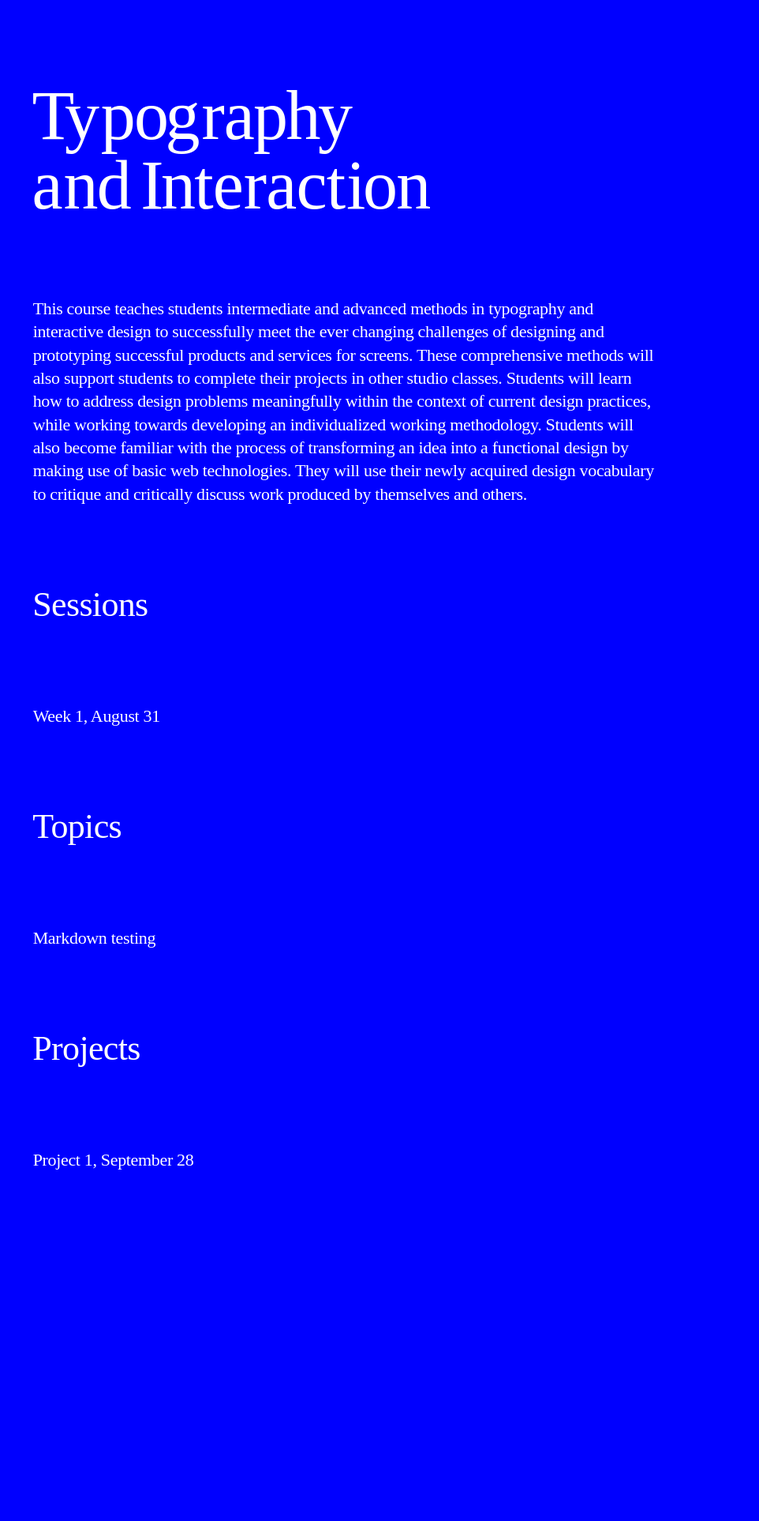
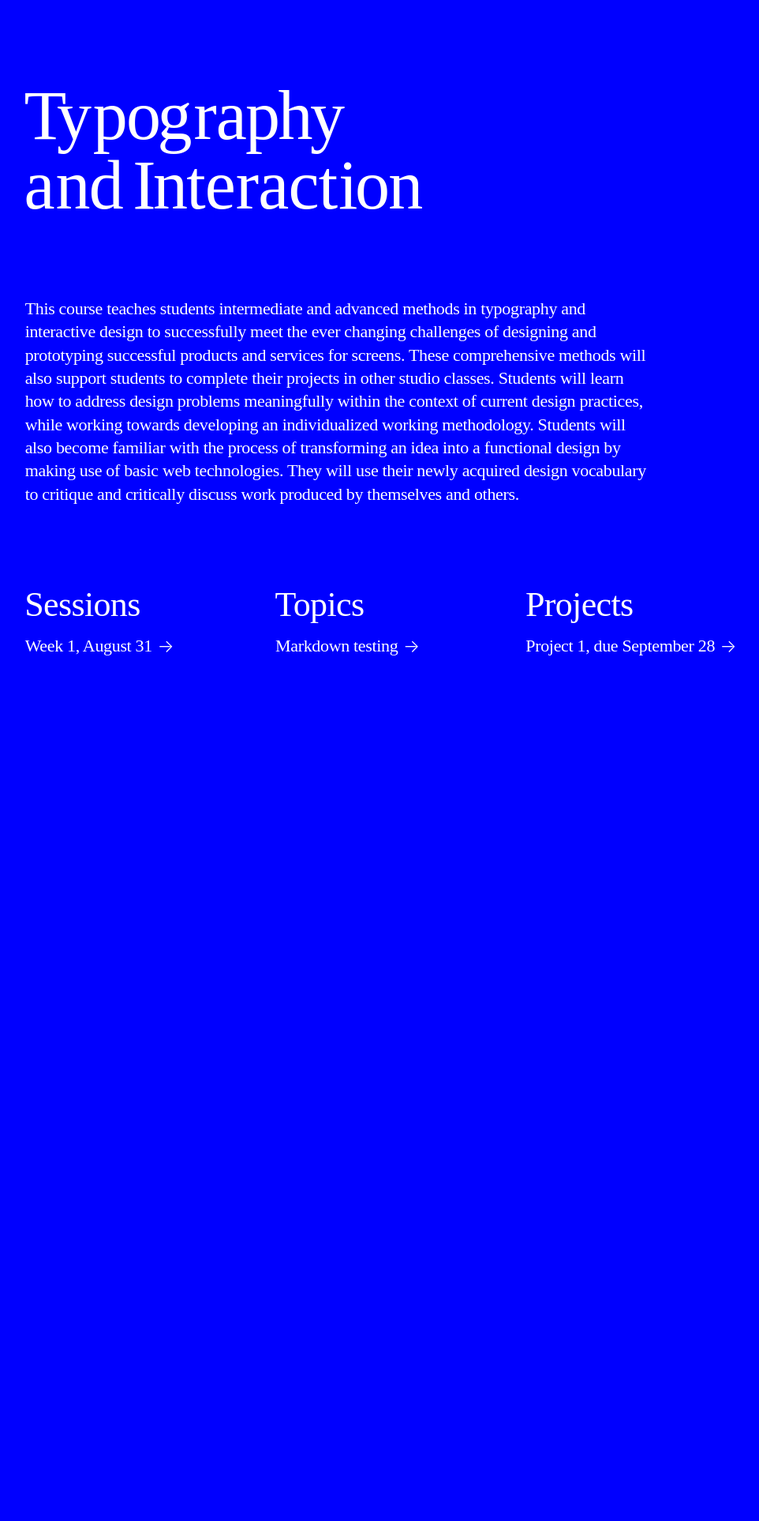
Before and after one commit to core-interaction/core-interaction.github.io, a Jekyll site: the page built from index.md, in a window 1280 px wide. Shown: the whole page at 79% size, without its empty margins (156-1118 px from the left). Built offline with Jekyll 4.4.1, drawn with Linux system fonts in a browser that asks for light colours; after the commit the page ends 1275 px from its top, so only the background shows below that.

Commit message:
Structure index lists.

```diff
--- a/_includes/auto_title.html
+++ b/_includes/auto_title.html
@@ -1,7 +1,11 @@
+{%- include auto_date.html -%}
 {%- if page.layout == 'project' -%}
 	{%- assign title = page.name | split: '.' | first | prepend: 'Project ' -%}
+	{%- assign title_date = title | append: ', due ' | append: date-%}
 {%- elsif page.layout == 'week' -%}
 	{%- assign title = page.name | split: '.' | first | prepend: 'Week ' -%}
+	{%- assign title_date = title | append: ', ' | append: date -%}
 {%- else -%}
 	{%- assign title = page.title -%}
+	{%- assign title_date = title -%}
 {%- endif -%}
--- a/_includes/page_list.html
+++ b/_includes/page_list.html
@@ -1,14 +1,13 @@
-<h2>{{ include.title }}</h2>
-<ul>
-	{% for page in include.pages %}
-		{% include auto_title.html %}
-		{% include auto_date.html %}
-		<li>
-			<p>
+<div>
+	<h2>{{ include.title | kerning_spans }}</h2>
+	<menu>
+		{% for page in include.pages %}
+			{% include auto_title.html %}
+			<li>
 				<a href="{{ page.url }}">
-					{{ title }}{% if date %}, {{ date }}{% endif %}
+					<p>{{ title_date }} <span class="center--x">→</span></p>
 				</a>
-			</p>
-		</li>
-	{% endfor %}
-</ul>
+			</li>
+		{% endfor %}
+	</menu>
+</div>
--- a/_layouts/index.html
+++ b/_layouts/index.html
@@ -13,8 +13,10 @@ layout: default
 	</header>
 	<article>
 		{{ content }}
+	</article>
+	<nav>
 		{% include page_list.html title=page.strings.classes  pages=weeks %}
 		{% include page_list.html title=page.strings.topics   pages=topics %}
 		{% include page_list.html title=page.strings.projects pages=projects %}
-	</article>
+	</nav>
 </main>
--- a/assets/styles/common.scss
+++ b/assets/styles/common.scss
@@ -49,7 +49,7 @@
 	--link--hover--opacity:    0.666;
 	--link--hover--transition: 100ms;
 
-	--alpha--disabled: 0.333;
+	--alpha--inactive: 0.333;
 
 	scroll-behavior: smooth;
 
@@ -76,9 +76,9 @@
 		--link--enlargement: 0.8rem;
 	}
 
-	@include breakpoint(980) {
+	@include breakpoint(1000) {
 		--margin:      4.8rem;
-		--page--width: 98rem;
+		--page--width: 100rem;
 	}
 
 	@include landscape { --margin--vertical: calc(var(--margin) * 0.618); }
@@ -146,28 +146,6 @@ body {
 			}
 
 
-
-			// Icons.
-			span:last-child {
-				@extend %font--sf--light;
-
-				font-weight: var(--typography--weight);
-				display:     inline-block;
-				text-align:  right;
-				width:       1em; // Prevent bobbling.
-
-				// Center down to x-height;
-				&.center--x {
-					transform: translateY(0.066em);
-				}
-			}
-
-
-
-			// A solo title, no `select`.
-			> p {
-				opacity: var(--alpha--disabled);
-			}
 
 			// The `select` drop-down container.
 			> div {
@@ -282,12 +260,74 @@ body {
 				}
 			}
 		}
+
+
+
+		// Index indexes.
+		> nav {
+			column-gap: var(--margin);
+			display:    grid;
+			margin-top: calc(var(--margin--vertical) * 4);
+			row-gap:    calc(var(--margin--vertical) * 2);
+
+			@include breakpoint(568) {
+				grid-template-columns: repeat(2, minmax(0, 1fr));
+			}
+
+			@include breakpoint(1000) {
+				grid-template-columns: repeat(3, minmax(0, 1fr));
+			}
+
+			// Each list.
+			> div {
+				> h2 {
+					margin-bottom: var(--margin--vertical);
+				}
+
+				> menu {
+					@extend %type--layout;
+
+					display:        flex;
+					flex-direction: column;
+					gap:            var(--typography--between);
+
+					> li {
+						> a {
+							@extend %link--element;
+						}
+					}
+				}
+			}
+		}
 	}
 
 
 
 	&.index {
 		@extend %--reverse;
+	}
+
+
+
+	// Icons.
+	p > span:last-child {
+		@extend %font--sf--light;
+
+		font-weight: var(--typography--weight);
+		display:     inline-block;
+		text-align:  right;
+		width:       1em; // Prevent bobbling.
+
+		// Center down to x-height;
+		&.center--x {
+			transform: translateY(0.066em);
+		}
+	}
+
+
+
+	.inactive {
+		opacity: var(--alpha--inactive);
 	}
 }
 
```
Also changed, not shown: _layouts/nav.html (+4 -6 lines).
